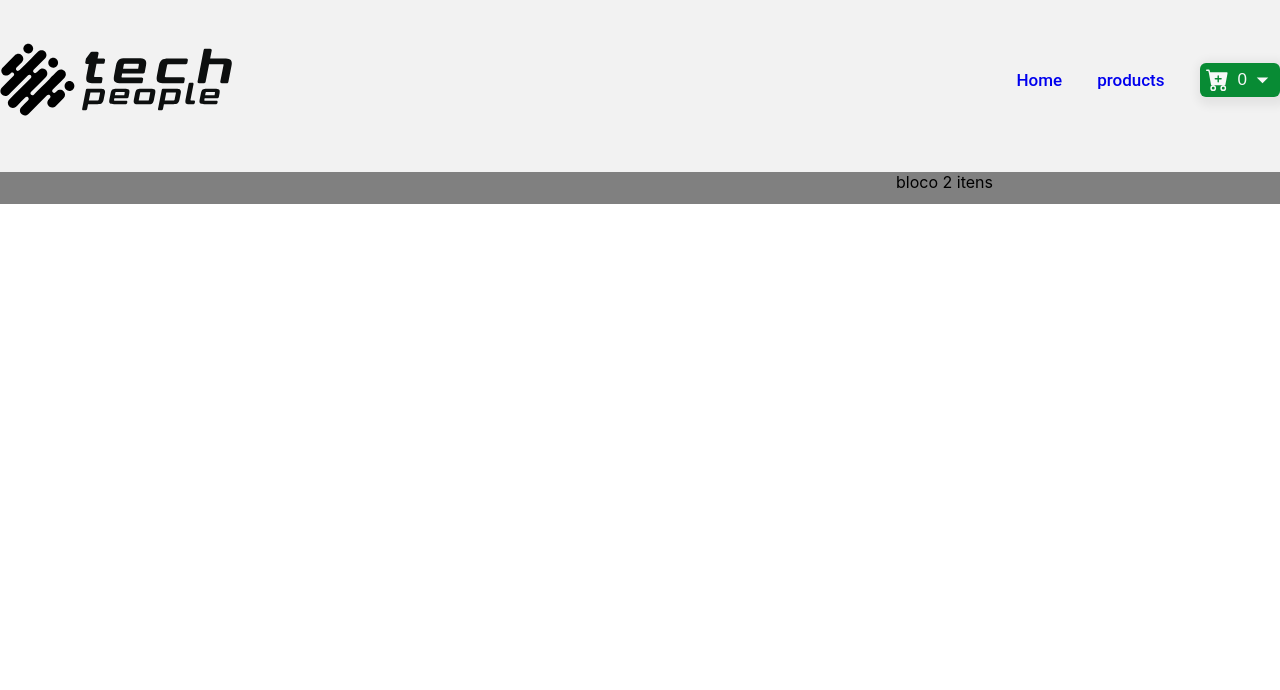
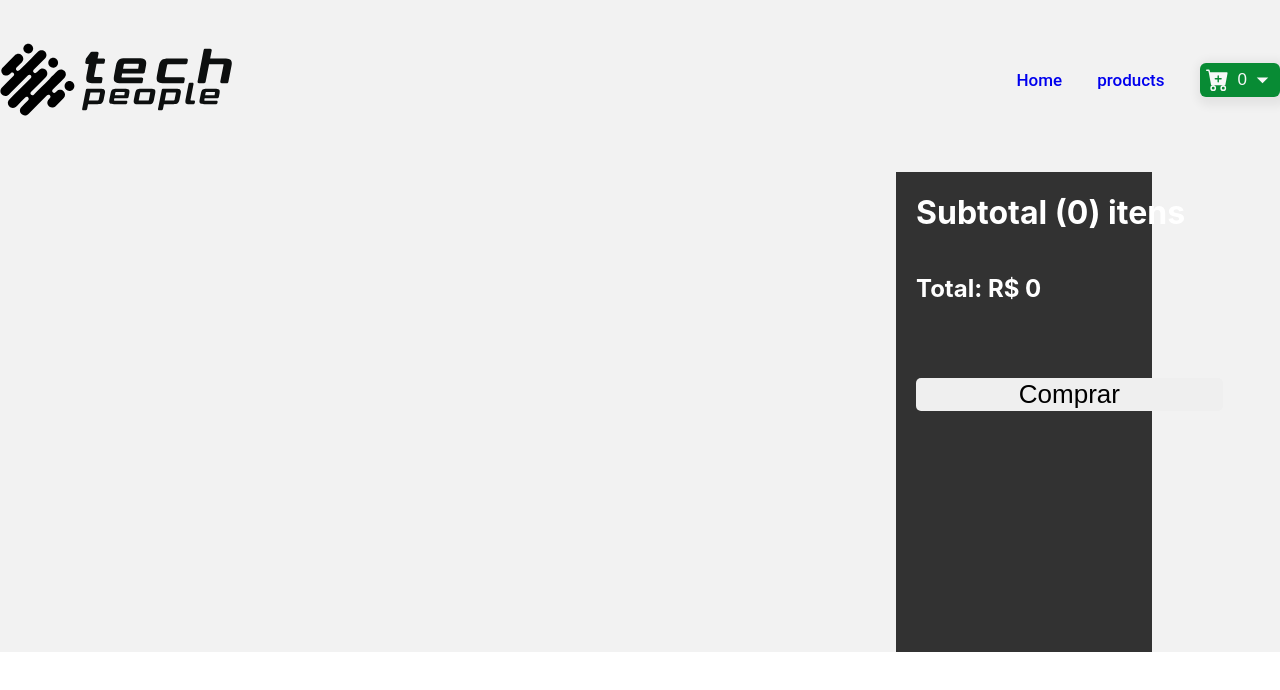
Before and after one commit to Wiilderson/Harley-motos, a React (Vite) app: page /cart in a window 1280 px wide. Shown: the top 690 px of the page. Built offline with nearby package versions, Linux system fonts and the light colour scheme.

Commit message:
Parte 4 do component Cart com redux, concluído compra e reset do cart.

```diff
--- a/src/Components/Cart/Cart.jsx
+++ b/src/Components/Cart/Cart.jsx
@@ -1,10 +1,11 @@
-import React from "react";
+import React, { useEffect, useState } from "react";
 import Navbar from "../Navbar/Navbar";
-import { Container, Item } from "./Styled";
+import { Container, Item, TotalItens } from "./Styled";
 import { useSelector } from "react-redux";
 import { useDispatch } from "react-redux";
-import { delCart } from "../../Redux/Action";
+import { clearCart, delCart } from "../../Redux/Action";
 import { FaTrash } from "react-icons/fa";
+import { Link } from "react-router-dom";
 
 function Cart() {
   const state = useSelector((state) => state.handleCart);
@@ -15,6 +16,19 @@ function Cart() {
   const removeItemCart = (item) => {
     dispatch(delCart(item));
   };
+
+  const buyProductCart = (item) => {
+    console.log(item);
+    dispatch(clearCart(item));
+  };
+
+  const [total, setTotal] = useState();
+  useEffect(() => {
+    setTotal(
+      state.reduce((acc, curr) => acc + Number(curr.price) * curr.qty, 0)
+    );
+  }, [state]);
+
   return (
     <>
       <Navbar />
@@ -43,7 +57,16 @@ function Cart() {
             ))}
           </div>
         </Item>
-        <div> bloco 2 itens</div>
+        <TotalItens>
+          <div>
+            <h1>Subtotal ({state.length}) itens</h1>
+            <h2>Total: R$ {total}</h2>
+
+            <Link to="/produtos">
+              <button onClick={() => buyProductCart(state)}>Comprar</button>
+            </Link>
+          </div>
+        </TotalItens>
       </Container>
     </>
   );
--- a/src/Components/Cart/Styled.jsx
+++ b/src/Components/Cart/Styled.jsx
@@ -2,8 +2,8 @@ import styled from "styled-components";
 
 export const Container = styled.div`
   width: 100%;
-  background-color: gray;
   display: flex;
+  background-color: #f2f2f2;
 `;
 
 export const Item = styled.div`
@@ -51,3 +51,26 @@ export const Item = styled.div`
     display: flex;
   }
 `;
+
+export const TotalItens = styled.div`
+  width: 20%;
+  background-color: #323232;
+  height: 60vh;
+  color: white;
+  display: flex;
+
+  > div {
+    display: flex;
+    flex-direction: column;
+    margin-left: 20px;
+
+    button {
+      margin-top: 55px;
+      width: 11.8em;
+      color: black;
+      border-radius: 5px;
+      border: none;
+      cursor: pointer;
+    }
+  }
+`;
--- a/src/Components/Products/Singleproduct/SingleMotoItem.jsx
+++ b/src/Components/Products/Singleproduct/SingleMotoItem.jsx
@@ -46,9 +46,9 @@ function SingleMotoItem() {
             <p>{moto.description}</p>
             <button onClick={() => addProductTocart(moto)}>Add to Cart</button>
 
-            <Link className="Link" to="/cart">
+            {/* <Link className="Link" to="/cart">
               Cart
-            </Link>
+            </Link> */}
           </div>
         </InforProduct>
       </Container>
--- a/src/Redux/Action.jsx
+++ b/src/Redux/Action.jsx
@@ -1,6 +1,7 @@
 export const actionTypes = {
   ADDITEM: "ADDITEM",
   DELITEM: "DELITEM",
+  COMPRAFEITA: "COMPRAFEITA",
 };
 
 export const addCart = (product) => {
@@ -16,3 +17,7 @@ export const delCart = (product) => {
     payload: product,
   };
 };
+
+export const clearCart = (product) => {
+  return { type: actionTypes.COMPRAFEITA, payload: product };
+};
--- a/src/Redux/Reducer.jsx
+++ b/src/Redux/Reducer.jsx
@@ -36,6 +36,9 @@ export const handleCart = (state = cart, { type, payload }) => {
         );
       }
 
+    case actionTypes.COMPRAFEITA:
+      return cart;
+
     default:
       return state;
   }
```
Also changed, not shown: src/Components/Navbar/Navbar.jsx (+0 -24 lines).
